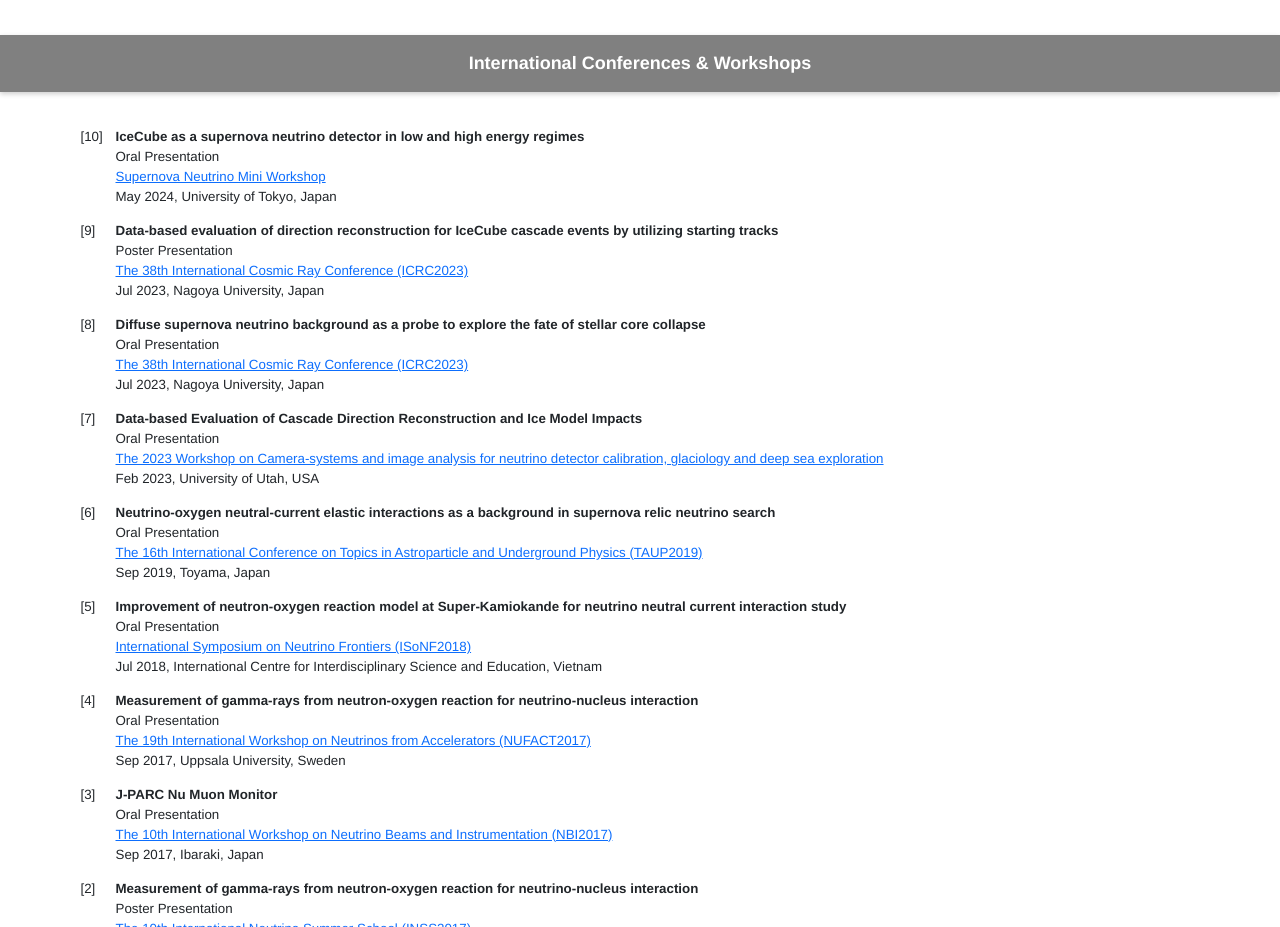
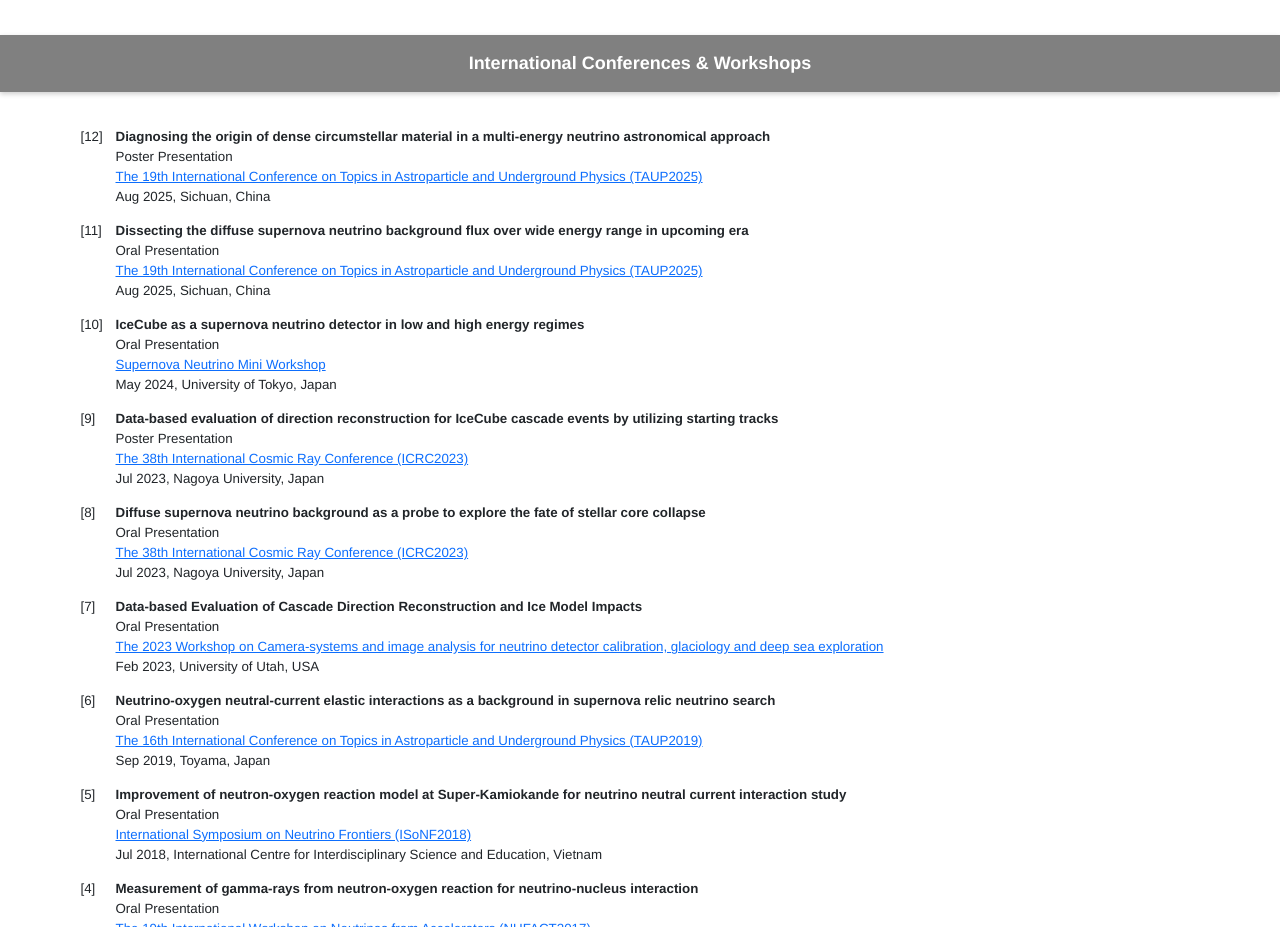
Before and after one commit to yashida1207/yosuke.ashida.website, a plain HTML site: page presen.html in a window 1280 px wide. Shown: the part 1260-2187 px from the top of the page. Drawn offline with nearby package versions, Linux system fonts and the light colour scheme.

Commit message:
Update presen.html

```diff
--- a/presen.html
+++ b/presen.html
@@ -182,6 +182,24 @@
     &nbsp;<br>
 
     <div class="container">
+      <p>
+	  <div class="pnum">[12]</div>
+	  <div class="ptitle">
+	    <b>Diagnosing the origin of dense circumstellar material in a multi-energy neutrino astronomical approach</b>
+	  </div>
+          <div class="pinfo">Poster Presentation</div>
+	  <div class="pinfo"><a href="https://hep.tsinghua.edu.cn/taup/">The 19th International Conference on Topics in Astroparticle and Underground Physics (TAUP2025)</a></div>
+	  <div class="pinfo">Aug 2025, Sichuan, China</div>
+      </p>
+      <p>
+	  <div class="pnum">[11]</div>
+	  <div class="ptitle">
+	    <b>Dissecting the diffuse supernova neutrino background flux over wide energy range in upcoming era</b>
+	  </div>
+          <div class="pinfo">Oral Presentation</div>
+	  <div class="pinfo"><a href="https://hep.tsinghua.edu.cn/taup/">The 19th International Conference on Topics in Astroparticle and Underground Physics (TAUP2025)</a></div>
+	  <div class="pinfo">Aug 2025, Sichuan, China</div>
+      </p>
       <p>
 	  <div class="pnum">[10]</div>
 	  <div class="ptitle">
```
